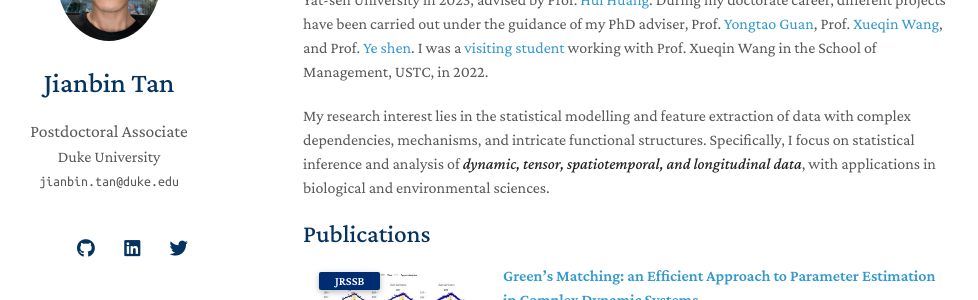
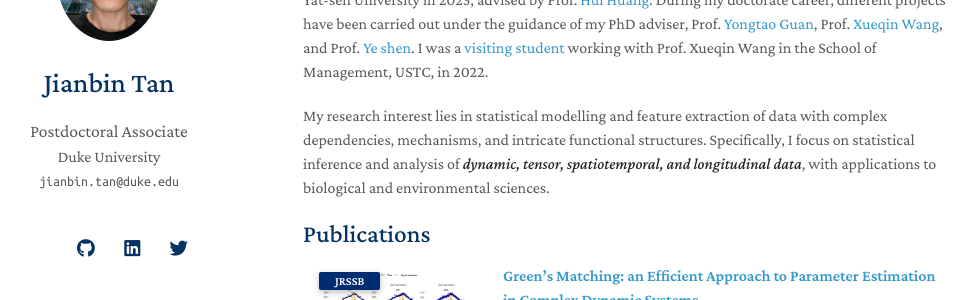
Before and after one commit to Tan-jianbin/Tan-jianbin.github.io, a Jekyll site: the page built from index.md, in a window 1280 px wide and 1139 px high. Shown: the part 169-469 px from the top of the window, without its empty margins (167-1145 px from the left). Built offline with Jekyll 4.4.1, drawn with Linux system fonts in a browser that asks for light colours; nearby versions of some CDN libraries; a style sheet for code colours, icons or effects is not loaded; our own code applies the rules of GitHub Pages for plain Markdown files.

Commit message:
Update index.md

```diff
--- a/index.md
+++ b/index.md
@@ -6,6 +6,6 @@
 
 I am currently a [Postdoctoral Associate](https://biostat.duke.edu/profile/jianbin-tan) in the Department of Biostatistics & Bioinformatics, Duke University, supervised by Prof. [Anru Zhang](https://anruzhang.github.io) and Prof. [Pixu Shi](https://pixushi.github.io). I received my PhD in Statistics from Sun Yat-sen University in 2023, advised by Prof. [Hui Huang](https://math.sysu.edu.cn/teacher/485). During my doctorate career, different projects have been carried out under the guidance of my PhD adviser, Prof. [Yongtao Guan](https://people.miami.edu/profile/yguan@miami.edu),  Prof. [Xueqin Wang](https://bs.ustc.edu.cn/english/profile.php?id=650), and Prof. [Ye shen](https://publichealth.uga.edu/faculty-member/ye-shen/). I was a [visiting student](https://statlab905.github.io/author/jianbin-tan/) working with Prof. Xueqin Wang in the School of Management, USTC, in 2022.
 
-My research interest lies in the statistical modelling and feature extraction of data with complex dependencies, mechanisms, and intricate functional structures. Specifically, I focus on statistical inference and analysis of ***dynamic, tensor, spatiotemporal, and longitudinal data***, with applications in biological and environmental sciences.
+My research interest lies in statistical modelling and feature extraction of data with complex dependencies, mechanisms, and intricate functional structures. Specifically, I focus on statistical inference and analysis of ***dynamic, tensor, spatiotemporal, and longitudinal data***, with applications to biological and environmental sciences.
 
 {% include_relative _includes/publications.md %}
```
